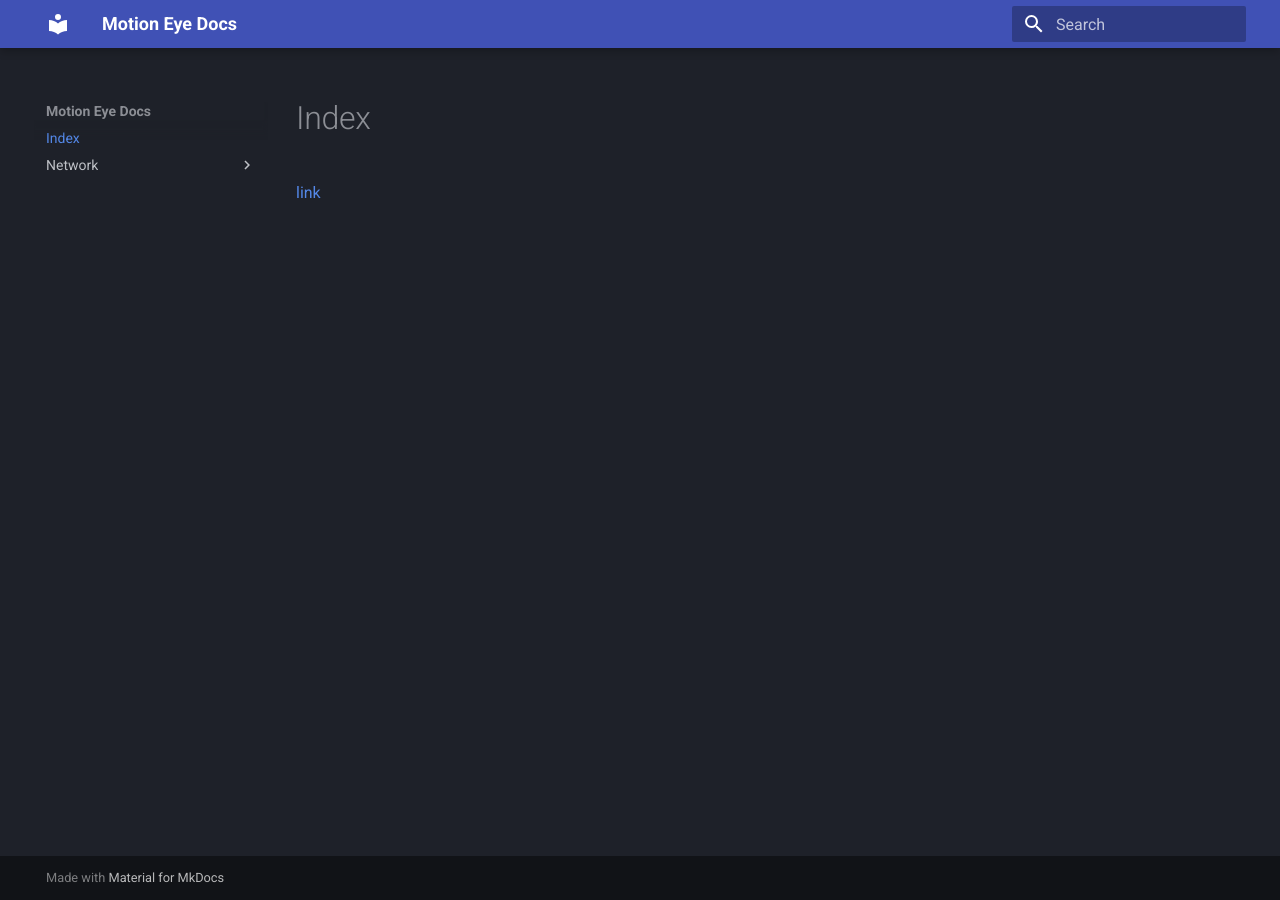
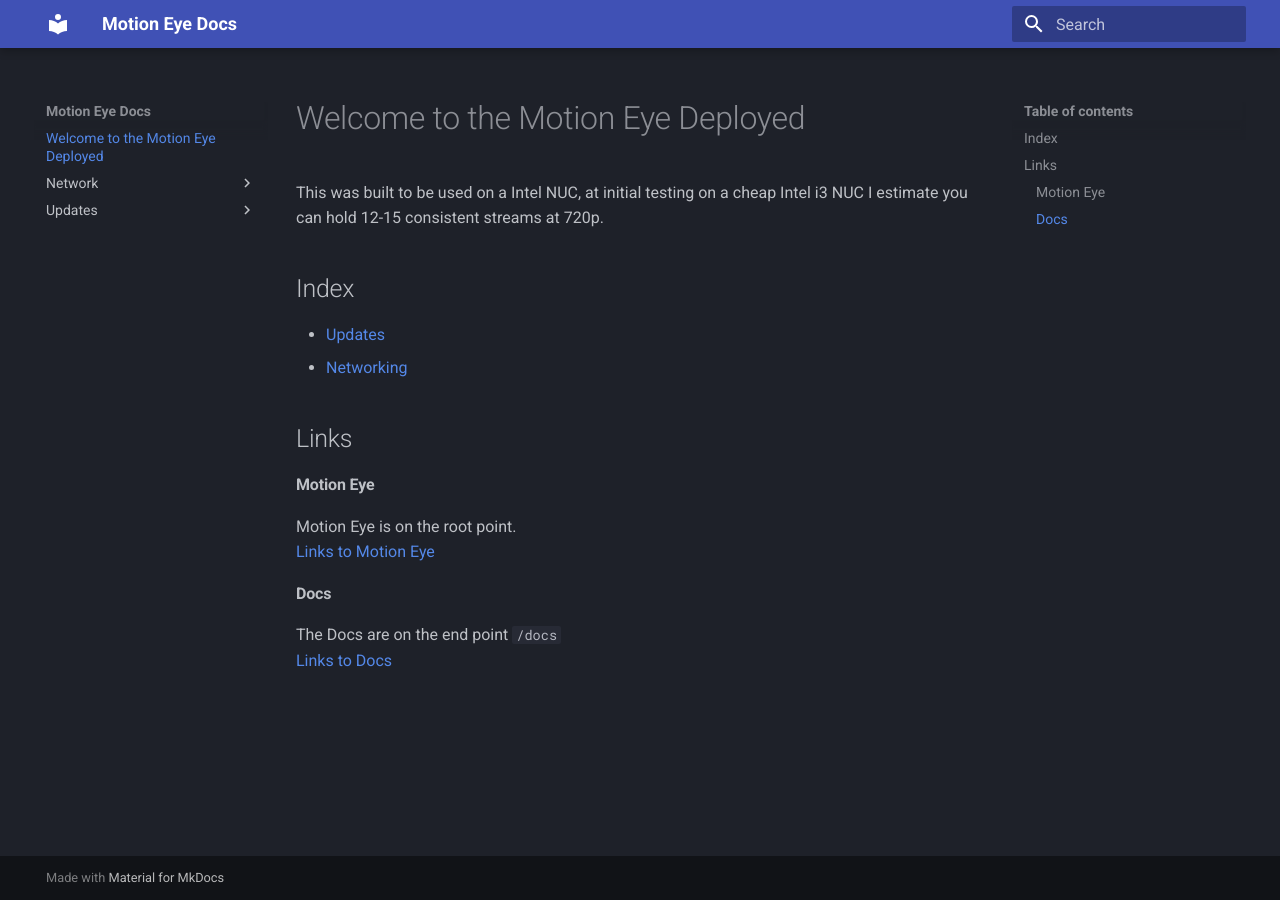
Before and after one commit to Cybericecream/motion_eye_deployed, an MkDocs documentation site: the page built from docs/docs/index.md, in a window 1280 px wide. Built offline with MkDocs 1.6.1 and Material for MkDocs 9.7.7, drawn with Linux system fonts in a browser that asks for light colours.

```diff
--- a/docs/docs/index.md
+++ b/docs/docs/index.md
@@ -1,2 +1,15 @@
-# Index
-[link](/network)
+# Welcome to the Motion Eye Deployed
+This was built to be used on a Intel NUC, at initial testing on a cheap Intel i3 NUC I estimate you can hold 12-15 consistent streams at 720p.
+## Index
+- [Updates](/docs/updates)
+- [Networking](/docs/network)
+
+## Links
+
+#### Motion Eye
+Motion Eye is on the root point.<br />
+[Links to Motion Eye](/)
+
+#### Docs
+The Docs are on the end point `/docs`<br />
+[Links to Docs](/docs)
```
Also changed, not shown: docs/docs/network/index.md (+5 -0 lines), docs/docs/updates/index.md (added, +46 -0 lines), docs/docs/public/images/Nuc Network Design.png (added).
